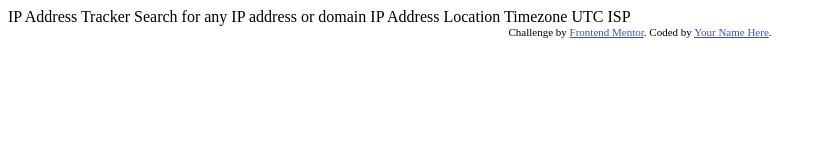
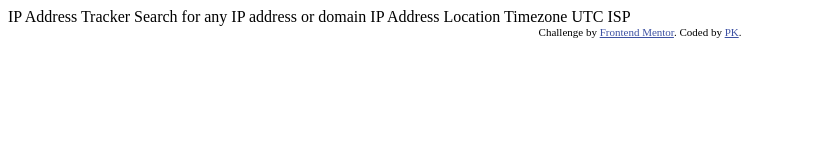
Before and after one commit to pkatdailymotion/ip-address-tracker-master, a plain HTML site: page index.html in a window 1280 px wide. Shown: the whole page, without its empty margins (0-824 px from the left). Drawn offline with Linux system fonts and the light colour scheme.

Commit message:
Update index.html

```diff
--- a/index.html
+++ b/index.html
@@ -28,7 +28,7 @@
 
   <div class="attribution">
     Challenge by <a href="https://www.frontendmentor.io?ref=challenge" target="_blank">Frontend Mentor</a>.
-    Coded by <a href="#">Your Name Here</a>.
+    Coded by <a href="#">PK</a>.
   </div>
 </body>
 </html>
```
